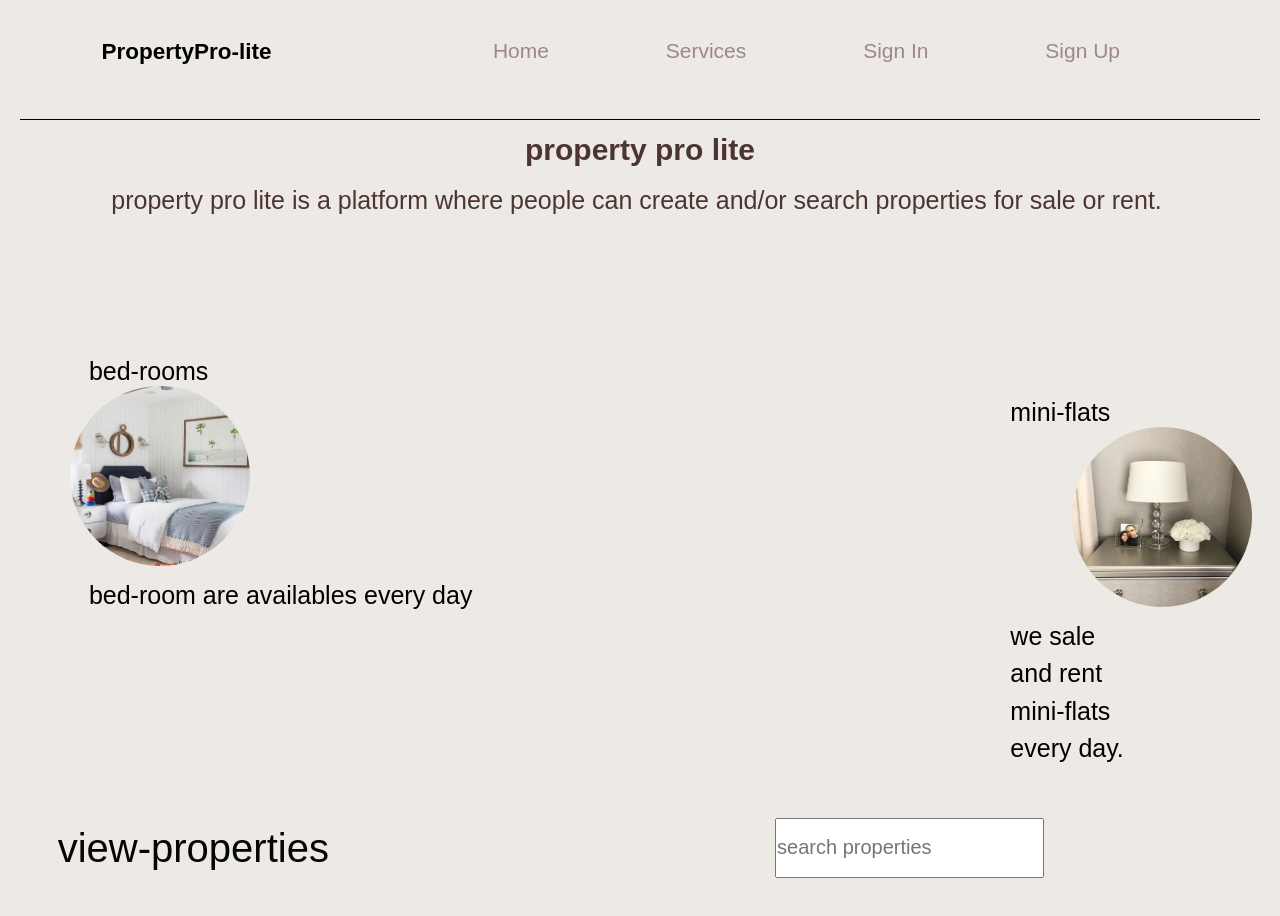
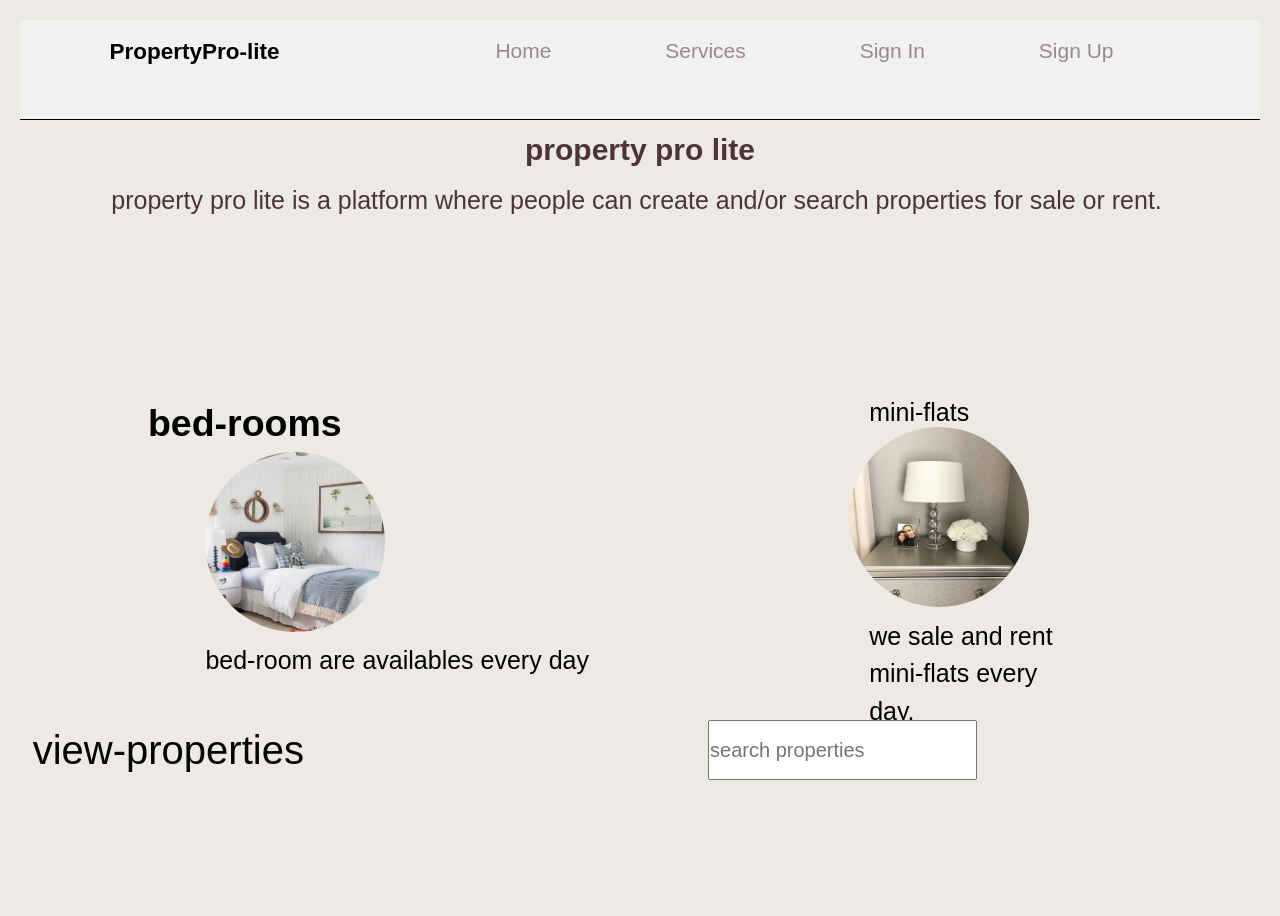
Before and after one commit to SolangeUwera/property-pro-lite, a website: page index.html in a window 1280 px wide. After the commit the page ends 800 px from the top, so only its background shows below. Drawn offline with Linux system fonts and the light colour scheme.

Commit message:
update home page[ch-#167089091]

```diff
--- a/css/style.css
+++ b/css/style.css
@@ -18,9 +18,9 @@
         }
         p{font-size:25px;}
        .p1{ font-size:25px;
-        margin-left:-15%;
+        margin-left:0%;
     }     .p2{font-size:25px;
-        margin-left:70%;
+        margin-left:50%;
     }
        .containeri1{ font-size:19px;}
         .button1 {
@@ -68,15 +68,18 @@ position: relative;
 
 }
 
-.bed07{margin-left:-15%;font: 1em sans-serif;}
+.bed07{margin-top:10%;margin-left:-15%; font-size:1em sans-serif;}
 .logo h3{
     font-size: 1.5em;
     }
-.bed08{ margin-top:10%; margin-left:70%;font: 1em sans-serif;}
+.bed08{ margin-top:10%; margin-left:50%; font: 1em sans-serif;}
 .link { margin-left:-20%;
     color:#050505;
     text-decoration:none;}
 header{
+    overflow: hidden;
+    background-color: #f1f1f1;
+    padding: 20px 10px;
     border-bottom:1px solid black;
     height: 100px;
     padding-top: 15px;
@@ -99,11 +102,11 @@ header{
             margin-bottom: 10px;
         }
         #image {
-            margin-left:-20%;
+            margin-left:0%;
             width: 180px;
             height: 180px;
             border-radius: 90px;}
-         #imagep {margin-left:85%;  width: 180px;
+         #imagep {margin-left:45%;  width: 180px;
             height: 180px;
             border-radius: 90px;}
         #prop h1 {
@@ -119,7 +122,7 @@ header{
             justify-content: space-around;
         }
         #prope .order .game{
-
+            margin-left:-20%;
             float:left;
         }
         footer {
@@ -130,7 +133,10 @@ header{
             color: #ffffff;
                 display: flex;
                 justify-content: space-around;
-            }
+                position: fixed;
+                bottom: 0;
+                width: 100%;
+             }    g
         #pros
         {
             background:gray;
--- a/index.html
+++ b/index.html
@@ -34,7 +34,7 @@
         <div class="container ">
 
             <div class="order">
-                    <div class bed071>
+                    <div class="bed071">
                 <h1 class="bed07">bed-rooms</h1>
                 <img src="images/hhhh.jpg " id="image">
                 <p class="p1">bed-room are availables every day </p>
```
